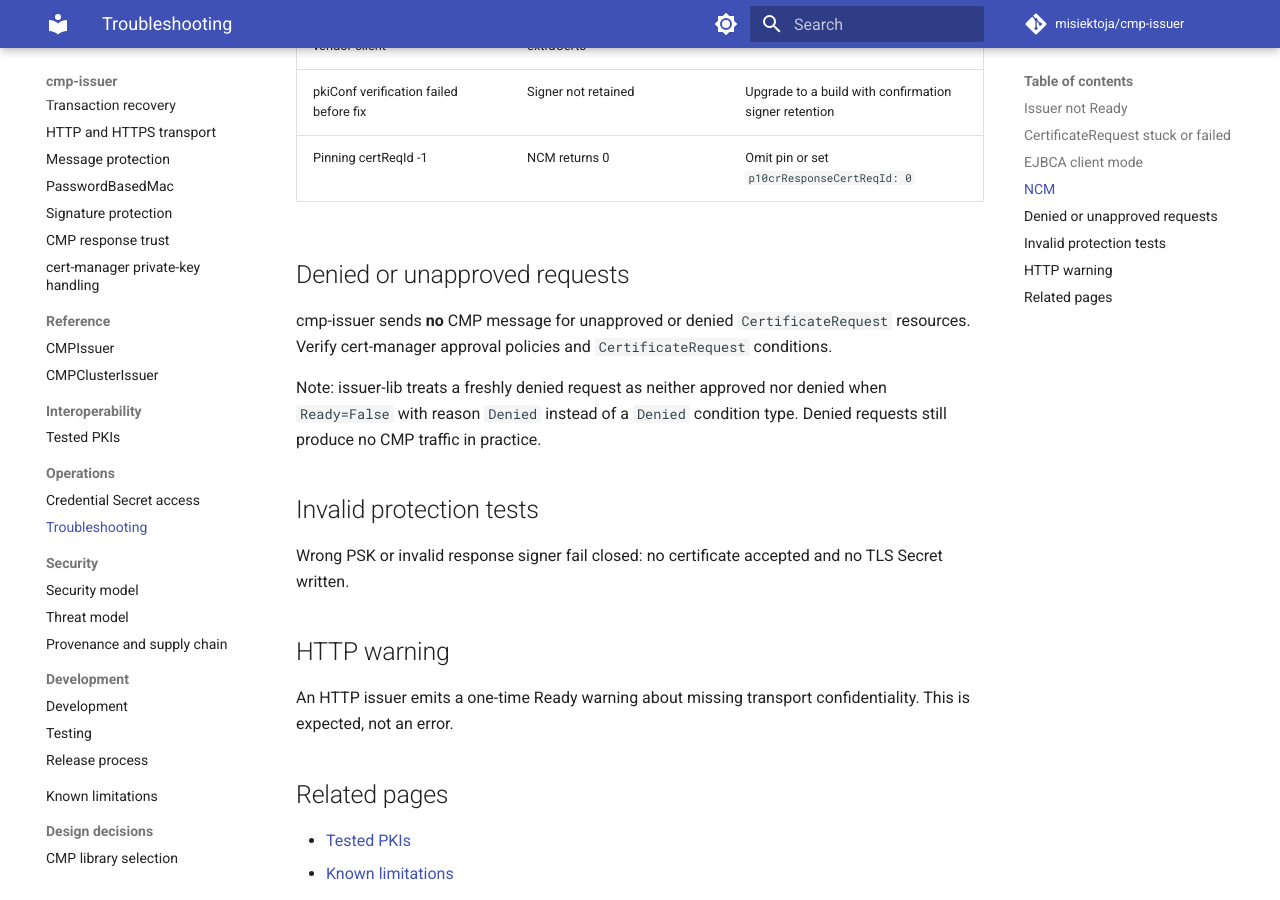
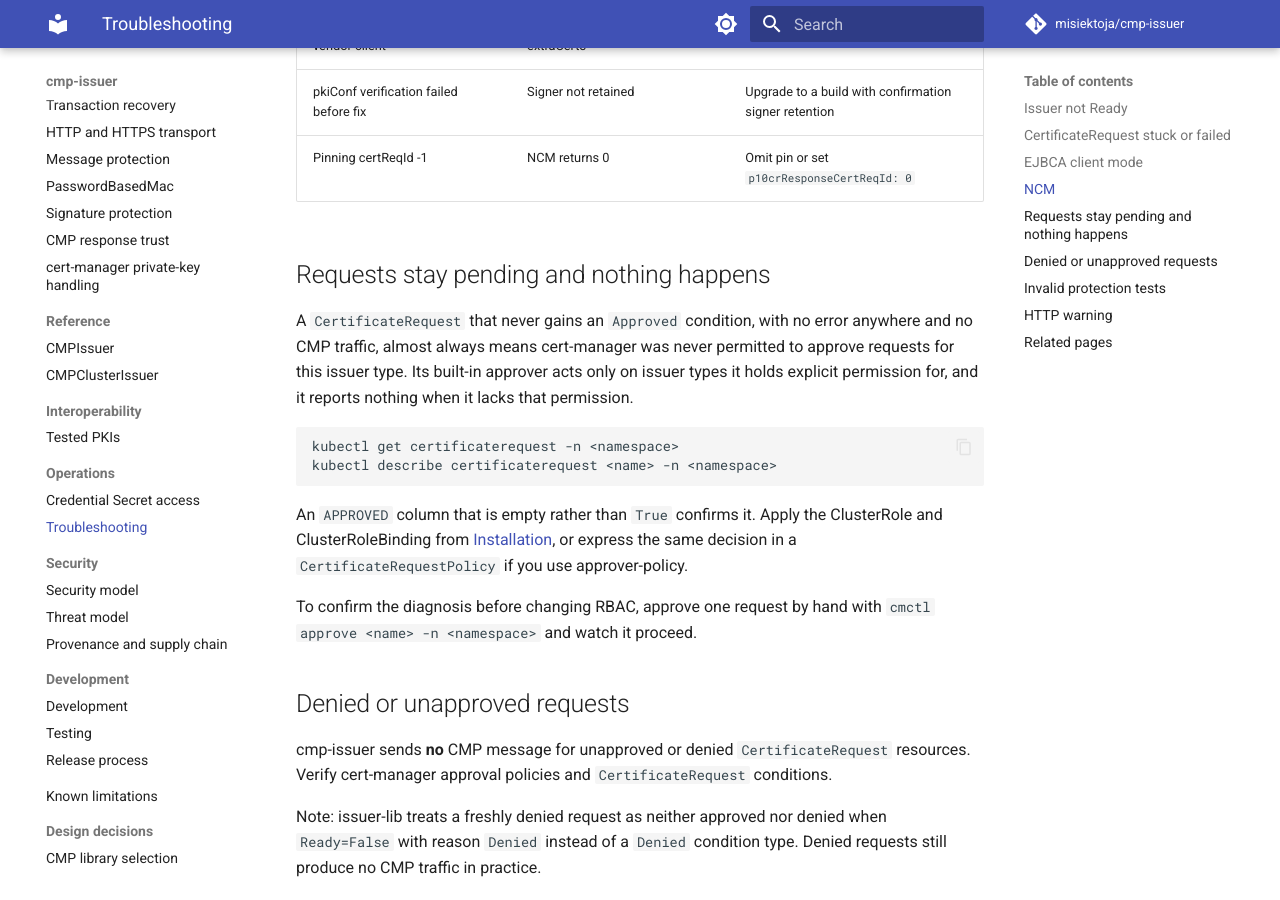
Before and after one commit to misiektoja/cmp-issuer, an MkDocs documentation site: the page built from docs/operations/troubleshooting.md, in a window 1280 px wide and 900 px high, scrolled down 1878 px. Built offline with MkDocs 1.6.1 and Material for MkDocs 9.7.7, drawn with Linux system fonts in a browser that asks for light colours; comment, search, counter and statistics services are not loaded.

Commit message:
docs(operations): lead troubleshooting with requests that never get approved

````diff
--- a/docs/operations/troubleshooting.md
+++ b/docs/operations/troubleshooting.md
@@ -46,6 +46,25 @@ The transaction `Phase` column tells you where a request stopped. `Enrolling` me
 | pkiConf verification failed before fix | Signer not retained | Upgrade to a build with confirmation signer retention |
 | Pinning certReqId -1 | NCM returns 0 | Omit pin or set `p10crResponseCertReqId: 0` |
 
+## Requests stay pending and nothing happens
+
+A `CertificateRequest` that never gains an `Approved` condition, with no error anywhere and no CMP
+traffic, almost always means cert-manager was never permitted to approve requests for this issuer type.
+Its built-in approver acts only on issuer types it holds explicit permission for, and it reports
+nothing when it lacks that permission.
+
+```bash
+kubectl get certificaterequest -n <namespace>
+kubectl describe certificaterequest <name> -n <namespace>
+```
+
+An `APPROVED` column that is empty rather than `True` confirms it. Apply the ClusterRole and
+ClusterRoleBinding from [Installation](../installation.md#let-cert-manager-approve-requests-for-cmp-issuer),
+or express the same decision in a `CertificateRequestPolicy` if you use approver-policy.
+
+To confirm the diagnosis before changing RBAC, approve one request by hand with
+`cmctl approve <name> -n <namespace>` and watch it proceed.
+
 ## Denied or unapproved requests
 
 cmp-issuer sends **no** CMP message for unapproved or denied `CertificateRequest` resources. Verify cert-manager approval policies and `CertificateRequest` conditions.
````
